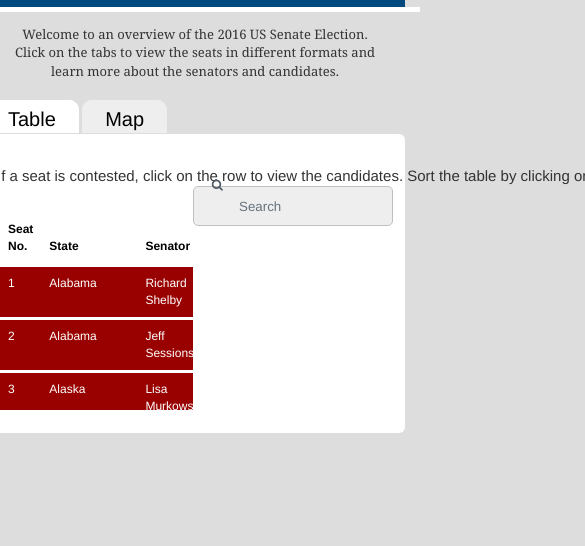
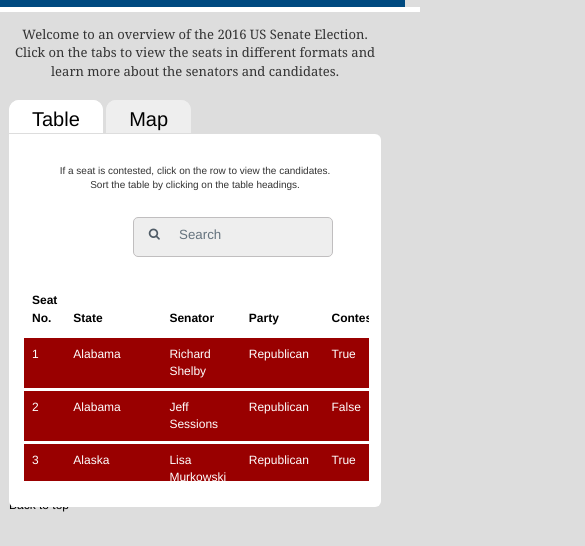
Before and after one commit to cgharford/J583-Project1, a plain HTML site: page index.html in a window 390 px wide. Shown: the part 76-622 px from the top of the page, 585 px wide, since content can reach past the window. Drawn offline with Linux system fonts and the light colour scheme.

Commit message:
Made responsive and added correct colors to grid

```diff
--- a/css/styles.css
+++ b/css/styles.css
@@ -38,6 +38,14 @@ p {
     padding: 1em 0em;
 }
 
+.container {
+    background-color: white;
+    padding: .5em 2em;
+    margin: -10px 0em;
+    border-bottom-left-radius: .5em;
+    border-bottom-right-radius: .5em;
+}
+
 .tab {
     padding: .25em 1em 0em 1em;
     border-top-left-radius: .5em;
@@ -56,8 +64,12 @@ p {
 }
 
 .explanation {
-    vertical-align: text-top;
+    /*vertical-align: text-top;*/
     font-size: 15px;
+}
+
+.box {
+    float: right;
 }
 
 .container-1{
@@ -101,8 +113,8 @@ p {
 
 .container-1 .icon{
     position: absolute;
-    top: 20px;
-    right: 170px;
+    top: -7px;
+    right: 185px;
     margin-left: 17px;
     margin-top: 17px;
     z-index: 1;
@@ -245,9 +257,31 @@ img {
 
 /* Styles for responsive design */
 @media screen and (max-width: 860px) {
+    #content-container {
+        padding: 1em 2em;
+    }
+
+    .explanation {
+        font-size: 10px;
+        text-align: center;
+        padding: 0em 0em 2.5em 0em;
+    }
+
+    .box {
+        float: none;
+        margin: auto;
+        width: 300px;
+        height: 50px;
+        padding: 1em 1em 1.5em 1em;
+    }
+
+    .container-1 .icon {
+        top: 45px;
+    }
+
     #map {
-        width: 100%;
-        height: 100%;
-        margin-left: 10%;
+        width: 300px;
+        height: 200px;
+        margin-left: 5%;
     }
 }
--- a/index.html
+++ b/index.html
@@ -30,21 +30,20 @@
             more about the senators and candidates.
         </div>
 
-
-        <div id="content-container" class="col-lg-10 col-lg-offset-1 row">
-
+        <div id="content-container" class="col-lg-10 col-lg-offset-1 col-md-10 col-md-offset-1 col-sm-10 col-sm-offset-1 row">
             <a href=""><span ng-click="showTab1=false" onclick="changeTab(1)" class="active-tab tab" id="tab1">Table</span></a>
             <a href=""><span ng-click="showTab1=true" onclick="changeTab(2)" class="inactive-tab tab" id="tab2">Map</span></a>
 
             <div ng-hide="showTab1" class="content" ng-controller="TableCtrl as seats" >
-
-                <div class="container-1">
-                    <span class="explanation">
-                        If a seat is contested, click on the row to view the candidates.
+                <div class="container-1 row">
+                    <div class="col-lg-6 col-md-6 col-sm-6 col-xs-12 explanation">
+                        If a seat is contested, click on the row to view the candidates.<br>
                         Sort the table by clicking on the table headings.
-                    </span>
-                    <span class="icon"><i class="fa fa-search"></i></span>
-                    <input ng-model="search" placeholder="Search" class="search" />
+                    </div>
+                    <div class="col-lg-6 col-md-6 col-sm-6 col-xs-12 box">
+                        <span class="icon"><i class="fa fa-search"></i></span>
+                        <input ng-model="search" placeholder="Search" class="search box" />
+                    </div>
                 </div>
                 <div style="overflow:scroll; height:200px;">
                     <table class="table table-responsive" style="border: solid white; color: white;">
@@ -73,20 +72,19 @@
                     </table>
                 </div>
                 <br>
-                <div class="container">
-                    <div class="row">
-                        <div id="candidates"></div>
-                    </div>
-                </div>
-
 
                 <script type="text/javascript" src="js/jqueryFunctionality.js"></script>
+            </div>
+            <div class="col-lg-12 col-md-12 col-sm-12 container" ng-hide="showTab1">
+                <div class="row">
+                    <div id="candidates"></div>
+                </div>
             </div>
 
             <div ng-show="showTab1" class="content">
                 <div id="map"></div>
             </div>
-
+            <a href="#content-container" style="text-align: center; padding: 1em 0em;">Back to top</a>
         </div>
         <script type="text/javascript" src="js/map.js"></script>
     </body>
--- a/js/jqueryFunctionality.js
+++ b/js/jqueryFunctionality.js
@@ -25,6 +25,15 @@ $(document).ready(function() {
     });
 });
 
+$( window ).resize(function() {
+    $('#pinBoot').pinterest_grid({
+        no_columns: 4,
+        padding_x: 10,
+        padding_y: 10,
+        margin_bottom: 50,
+        single_column_breakpoint: 700
+    });
+});
 
 ;(function ($, window, document, undefined) {
     var pluginName = 'pinterest_grid',
--- a/js/map.js
+++ b/js/map.js
@@ -1,3 +1,62 @@
 $(document).ready(function() {
-    $('#map').usmap({});
+    // $('#map').usmap({});
+
+    $('#map').usmap({
+        stateHoverStyles: {fill: '#ddd'},
+        stateSpecificStyles: {
+            'AL': {fill: '#990000'},
+            'AK': {fill: '#990000'},
+            'AZ': {fill: '#990000'},
+            'AL': {fill: '#990000'},
+            'AR': {fill: '#990000'},
+            'CA': {fill: '#004A80'},
+            'CO': {fill: '#4d4d4d'},
+            'CT': {fill: '#004A80'},
+            'DE': {fill: '#004A80'},
+            'FL': {fill: '#4d4d4d'},
+            'GA': {fill: '#990000'},
+            'HI': {fill: '#004A80'},
+            'ID': {fill: '#990000'},
+            'IL': {fill: '#4d4d4d'},
+            'IN': {fill: '#4d4d4d'},
+            'IA': {fill: '#004A80'},
+            'KS': {fill: '#4d4d4d'},
+            'KY': {fill: '#004A80'},
+            'LA': {fill: '#004A80'},
+            'ME': {fill: '#4d4d4d'},
+            'MD': {fill: '#004A80'},
+            'MA': {fill: '#004A80'},
+            'MI': {fill: '#004A80'},
+            'MN': {fill: '#4d4d4d'},
+            'MS': {fill: '#990000'},
+            'MO': {fill: '#4d4d4d'},
+            'MT': {fill: '#4d4d4d'},
+            'NE': {fill: '#990000'},
+            'NV': {fill: '#4d4d4d'},
+            'NH': {fill: '#4d4d4d'},
+            'NJ': {fill: '#004A80'},
+            'NM': {fill: '#004A80'},
+            'NY': {fill: '#004A80'},
+            'NC': {fill: '#990000'},
+            'ND': {fill: '#4d4d4d'},
+            'OH': {fill: '#4d4d4d'},
+            'OK': {fill: '#990000'},
+            'OR': {fill: '#004A80'},
+            'PA': {fill: '#4d4d4d'},
+            'RI': {fill: '#004A80'},
+            'SC': {fill: '#990000'},
+            'SD': {fill: '#990000'},
+            'TN': {fill: '#990000'},
+            'TX': {fill: '#990000'},
+            'UT': {fill: '#990000'},
+            'VT': {fill: '#004A80'},
+            'VA': {fill: '#004A80'},
+            'WA': {fill: '#004A80'},
+            'WV': {fill: '#4d4d4d'},
+            'WI': {fill: '#4d4d4d'},
+            'WY': {fill: '#990000'}
+        }
+    });
+
+
 });
```
